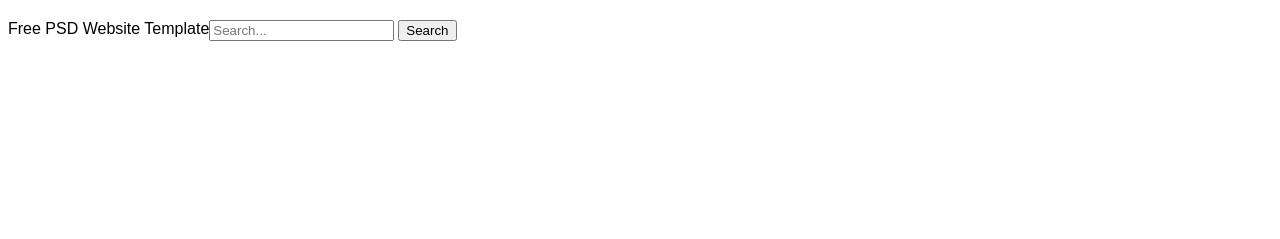
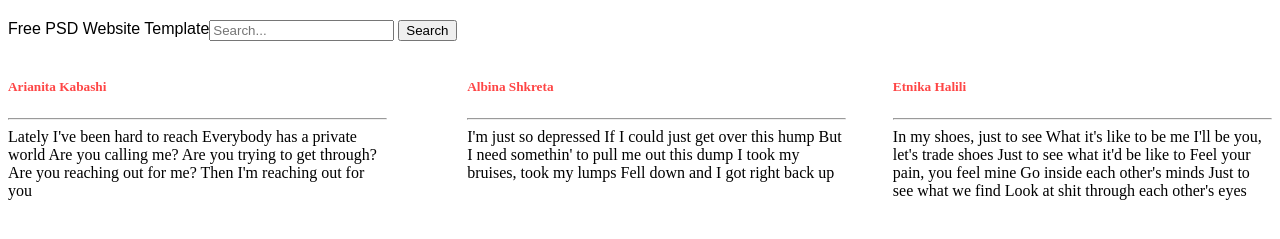
Before and after one commit to AlbinaShkreta/INT19_20_Gr30, a plain HTML site: page Projekti1.html in a window 1280 px wide. Shown: the part 71-310 px from the top of the page. Drawn offline with Linux system fonts and the light colour scheme; files that its build step writes are made by us from their sources.

Commit message:
2
@arianitakabashi

```diff
--- a/Projekti1.html
+++ b/Projekti1.html
@@ -2,6 +2,28 @@
     <head>
         <meta charset="UTF-8">
         <title> Clementina </title>
+        <style>
+    #leftbox {
+                float:left;
+
+                width:30%;
+                height:280px;
+            }
+            #middlebox{
+                float:left;
+
+                width:30%;
+                height:280px;
+                 margin-left:80px;
+            }
+            #rightbox{
+                float:right;
+
+                width:30%;
+                height:280px;
+            }
+        </style>
+
 
     </head>
     <body>
@@ -14,7 +36,50 @@
             <input type="button" id="Searchbar" value="Search">
             </form>
 
+
         </header>
+        <!--Arianita-->
+        <div id = "boxes">
+
+
+            <div id = "leftbox">
+
+                <h5 style="color: #FE4646">Arianita Kabashi</h5>
+                <hr>
+
+                Lately I've been hard to reach
+                Everybody has a private world
+                Are you calling me?
+                Are you trying to get through?
+                Are you reaching out for me?
+                Then I'm reaching out for you
+
+            </div>
+
+            <div id = "middlebox">
+                  <h5 style="color: #FE4646">Albina Shkreta</h5>
+                <hr>
+                I'm just so  depressed
+                If I could just get over this hump
+                But I need somethin' to pull me out this dump
+                I took my bruises, took my lumps
+                Fell down and I got right back up
+            </div>
+
+            <div id = "rightbox">
+                 <h5 style="color: #FE4646">Etnika Halili</h5>
+                <hr>
+               In my shoes, just to see
+               What it's like to be me
+               I'll be you, let's trade shoes
+               Just to see what it'd be like to
+               Feel your pain, you feel mine
+               Go inside each other's minds
+               Just to see what we find
+               Look at shit through each other's eyes
+            </div>
+        </div>
+
 
     </body>
 
```
Also changed, not shown: Projekti1.css (line endings or trailing spaces).
